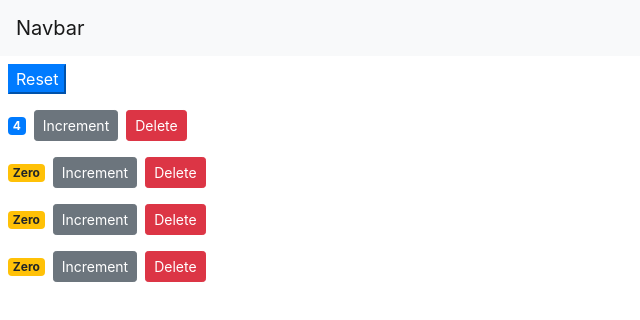
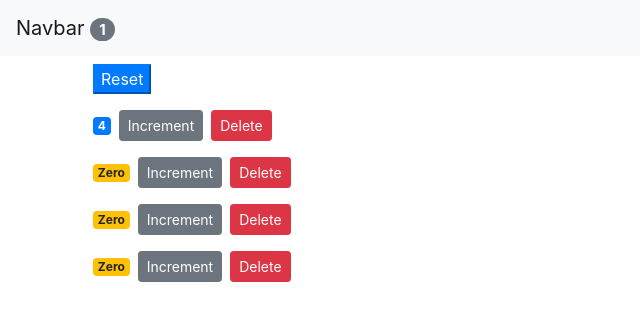
Before and after one commit to amans0508/counter-app, a React (Create React App) app: page / in a window 1280 px wide. Shown: the top 320 px of the page, without its empty margins (0-640 px from the left). Built offline with nearby package versions, Linux system fonts and the light colour scheme.

Commit message:
Nov bar with data pill inserted

```diff
--- a/src/App.js
+++ b/src/App.js
@@ -1,19 +1,58 @@
-import React from "react";
-import logo from "./logo.svg";
+import React, { Component } from "react";
 import "./App.css";
 import Counters from "./components/counters";
+import NavBar from "./components/navbar";
 
-function App() {
-  return (
-    <React.Fragment>
-      <nav class="navbar navbar-light bg-light">
-        <a class="navbar-brand" href="#">
-          Navbar
-        </a>
-      </nav>
-      <Counters></Counters>
-    </React.Fragment>
-  );
+class App extends Component {
+  state = {
+    counters: [
+      { id: 1, value: 4 },
+      { id: 2, value: 0 },
+      { id: 3, value: 0 },
+      { id: 4, value: 0 },
+    ],
+  };
+
+  handleIncrement = (counter) => {
+    const counters = [...this.state.counters];
+    const index = counters.indexOf(counter);
+    counters[index] = { ...counter };
+    counters[index].value++;
+    this.setState({ counters });
+  };
+
+  handleReset = () => {
+    const counter = this.state.counters.map((c) => {
+      c.value = 0;
+      return c;
+    });
+    this.setState({ counter });
+  };
+
+  handleDelete = (counterID) => {
+    const counter = this.state.counters.filter((c) => c.id !== counterID);
+    this.setState({ counters: counter });
+  };
+
+  render() {
+    return (
+      <React.Fragment>
+        <NavBar
+          totalCounters={
+            this.state.counters.filter((c) => c.value !== 0).length
+          }
+        ></NavBar>
+        <main className="container">
+          <Counters
+            Counter={this.state.counters}
+            onDelete={this.handleDelete}
+            onReset={this.handleReset}
+            onIncrement={this.handleIncrement}
+          ></Counters>
+        </main>
+      </React.Fragment>
+    );
+  }
 }
 
 export default App;
--- a/src/components/counters.jsx
+++ b/src/components/counters.jsx
@@ -2,50 +2,20 @@ import React, { Component } from "react";
 import Counter from "./counter";
 
 class counter extends Component {
-  state = {
-    counters: [
-      { id: 1, value: 4 },
-      { id: 2, value: 0 },
-      { id: 3, value: 0 },
-      { id: 4, value: 0 },
-    ],
-  };
-
-  handleIncrement = (counter) => {
-    const counters = [...this.state.counters];
-    const index = counters.indexOf(counter);
-    counters[index] = { ...counter };
-    counters[index].value++;
-    this.setState({ counters });
-  };
-
-  handleReset = () => {
-    const counter = this.state.counters.map((c) => {
-      c.value = 0;
-      return c;
-    });
-    this.setState({ counter });
-  };
-
-  handleDelete = (counterID) => {
-    const counter = this.state.counters.filter((c) => c.id !== counterID);
-    this.setState({ counters: counter });
-  };
-
   render() {
     return (
       <div>
         <button
           className="btn-primary btn-small m-2"
-          onClick={this.handleReset}
+          onClick={this.props.onReset}
         >
           Reset
         </button>
-        {this.state.counters.map((counter) => (
+        {this.props.Counter.map((counter) => (
           <Counter
             key={counter.id}
-            onDelete={this.handleDelete}
-            onIncrement={this.handleIncrement}
+            onDelete={this.props.onDelete}
+            onIncrement={this.props.onIncrement}
             counter={counter}
             selected
           ></Counter>
--- /dev/null
+++ b/src/components/navbar.jsx
@@ -0,0 +1,18 @@
+import React, { Component } from "react";
+
+class NavBar extends Component {
+  render() {
+    return (
+      <nav class="navbar navbar-light bg-light">
+        <a class="navbar-brand" href="#">
+          Navbar{" "}
+          <span className="badge badge-pill badge-secondary">
+            {this.props.totalCounters}
+          </span>
+        </a>
+      </nav>
+    );
+  }
+}
+
+export default NavBar;
```
Also changed, not shown: 1 other file (tests, documents, lock files or other folders).
